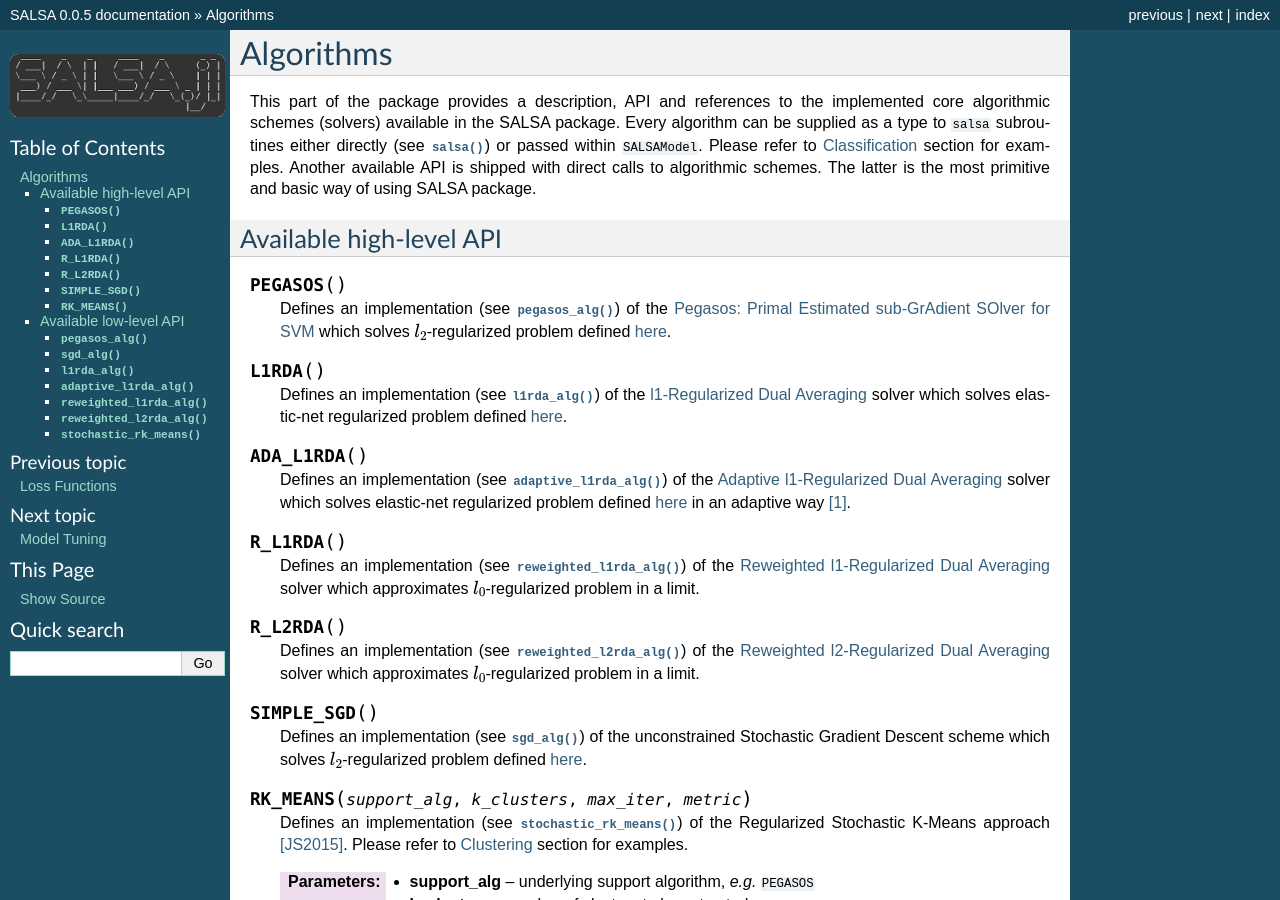
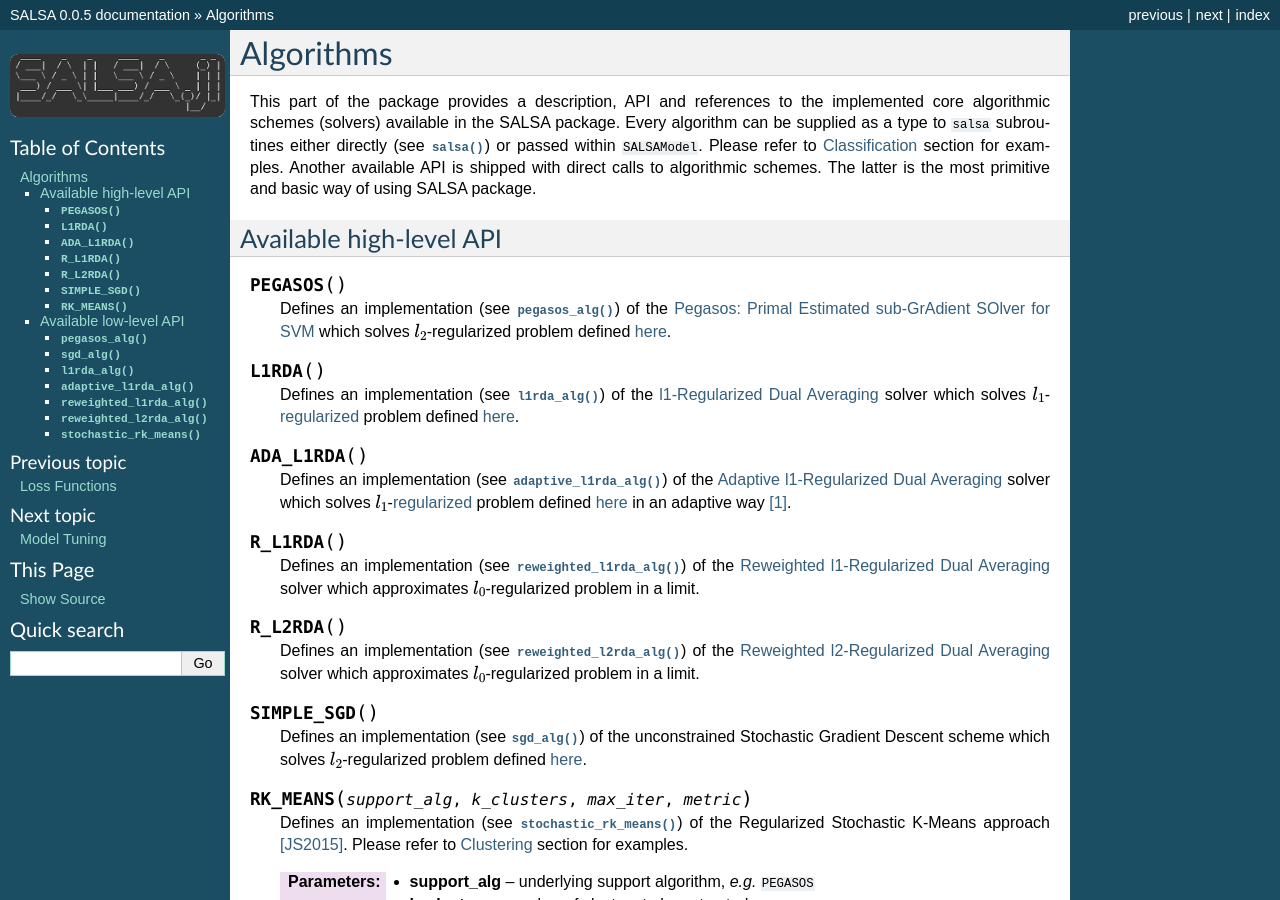
Before and after one commit to jumutc/SALSA.jl, a Sphinx documentation site: the page built from docs/source/algorithms.rst, in a window 1280 px wide and 900 px high. Built offline with Sphinx 7.4.7, drawn with Linux system fonts in a browser that asks for light colours; formulas are drawn with MathJax 3.

Commit message:
docs update

```diff
--- a/docs/source/algorithms.rst
+++ b/docs/source/algorithms.rst
@@ -13,11 +13,11 @@ Available high-level API
 
 .. function:: L1RDA
 
-	Defines an implementation (see :func:`l1rda_alg`) of the `l1-Regularized Dual Averaging <http://research.microsoft.com/pubs/141578/xiao10JMLR.pdf>`_ solver which solves elastic-net regularized problem defined :ref:`here <problem_def>`.
+	Defines an implementation (see :func:`l1rda_alg`) of the `l1-Regularized Dual Averaging <http://research.microsoft.com/pubs/141578/xiao10JMLR.pdf>`_ solver which solves :math:`l_1`-`regularized <https://en.wikipedia.org/wiki/Least_squares#Lasso_method>`_ problem defined :ref:`here <problem_def>`.
 
 .. function:: ADA_L1RDA
 
-	Defines an implementation (see :func:`adaptive_l1rda_alg`) of the `Adaptive l1-Regularized Dual Averaging <http://www.jmlr.org/papers/volume12/duchi11a/duchi11a.pdf>`_ solver which solves elastic-net regularized problem defined :ref:`here <problem_def>` in an adaptive way [#f1]_.
+	Defines an implementation (see :func:`adaptive_l1rda_alg`) of the `Adaptive l1-Regularized Dual Averaging <http://www.jmlr.org/papers/volume12/duchi11a/duchi11a.pdf>`_ solver which solves :math:`l_1`-`regularized <https://en.wikipedia.org/wiki/Least_squares#Lasso_method>`_ problem defined :ref:`here <problem_def>` in an adaptive way [#f1]_.
 
 .. function:: R_L1RDA
 
--- a/docs/source/index.rst
+++ b/docs/source/index.rst
@@ -58,7 +58,7 @@ Particular choices of loss functions are (but are not restricted to the selectio
 Particular choices of the `regularization term <https://en.wikipedia.org/wiki/Regularization_(mathematics)>`_ are:
 
 - :math:`l_2`-regularization, *i.e.* :math:`\|w\|_2^2`
-- `elastic net <https://en.wikipedia.org/wiki/Elastic_net_regularization>`_ regularization, *i.e.*  :math:`\lambda_1\|w\|_1 + \lambda_2\|w\|_2^2`
+- :math:`l_1`-`regularization <https://en.wikipedia.org/wiki/Least_squares#Lasso_method>`_, *i.e.* :math:`|w\|_1`
 - reweighted :math:`l_2`-`regularization <ftp://ftp.esat.kuleuven.be/pub/SISTA/vjumutc/reports/isnn2014_jumutc_suykens.pdf>`_
 - reweighted :math:`l_1`-`regularization <ftp://ftp.esat.kuleuven.be/pub/SISTA/vjumutc/reports/reweighted_l1rda_jumutc_suykens.pdf>`_
 
```
